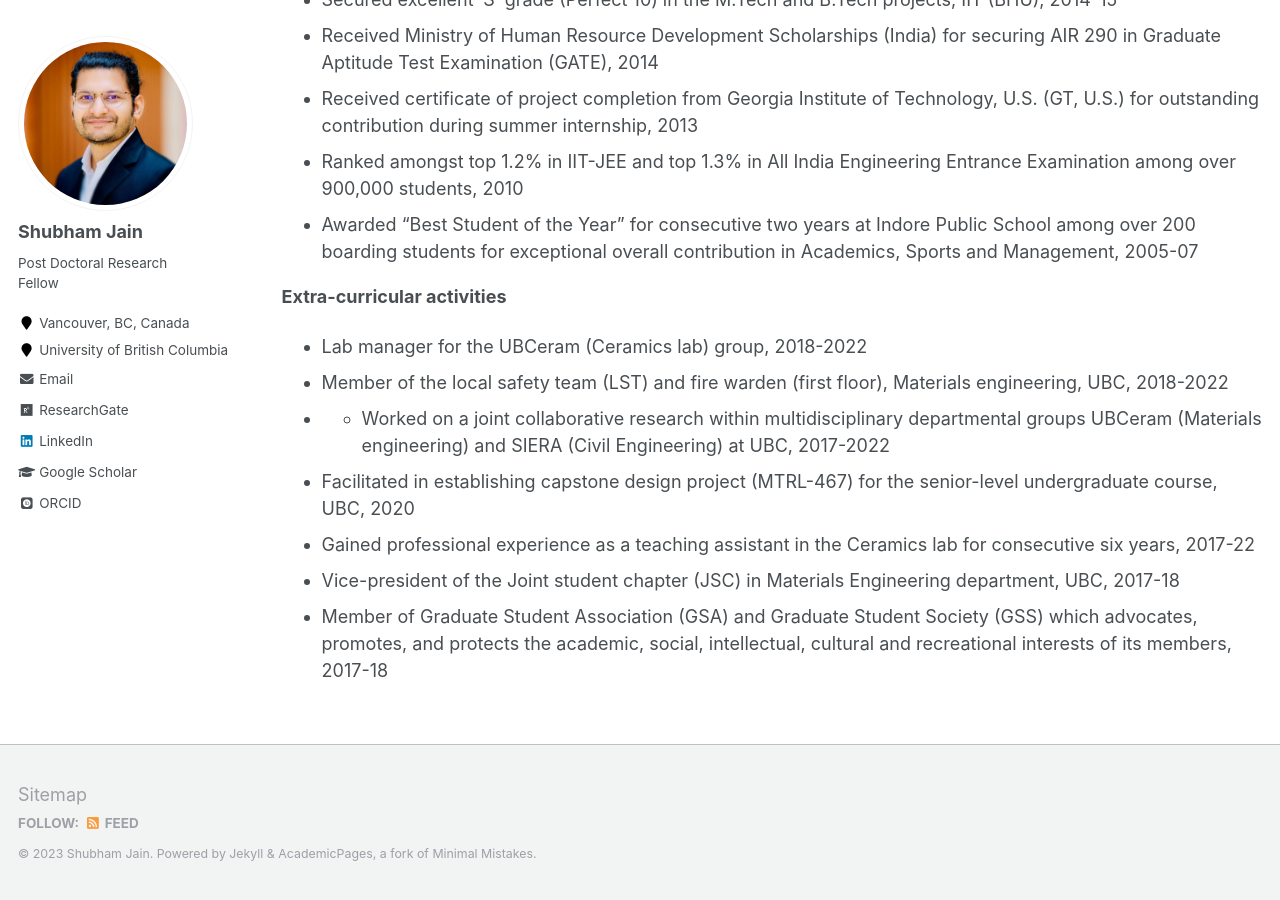
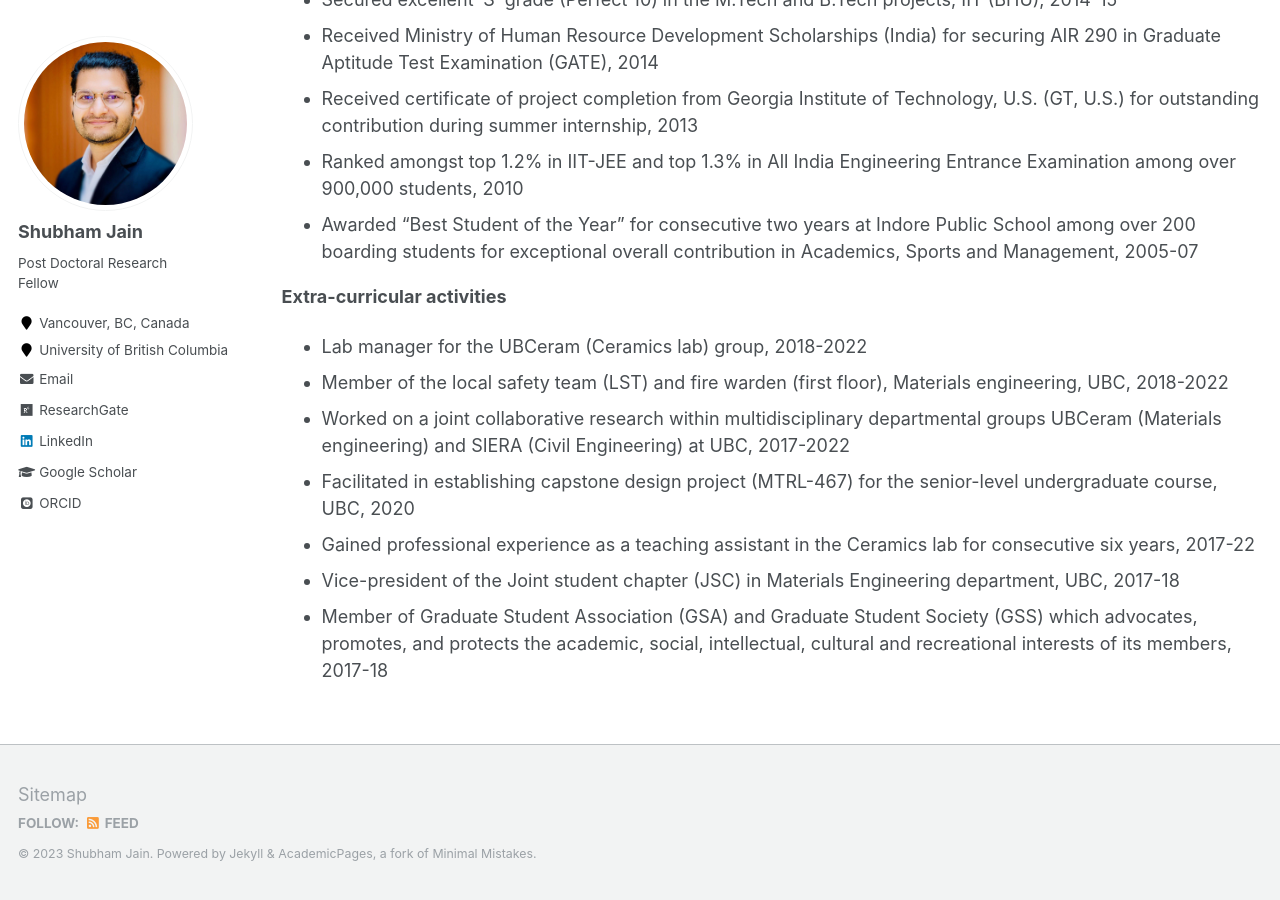
Before and after one commit to shubhamj2611/shubhamj2611.github.io, a Jekyll site: the page built from _pages/achievements.md, in a window 1280 px wide and 900 px high, scrolled down 958 px. Built offline with Jekyll 4.4.1, drawn with Linux system fonts in a browser that asks for light colours; some web fonts are replaced.

```diff
--- a/_pages/achievements.md
+++ b/_pages/achievements.md
@@ -30,7 +30,7 @@ author_profile: true
 
 * Lab manager for the UBCeram (Ceramics lab) group, 2018-2022
 *	Member of the local safety team (LST) and fire warden (first floor), Materials engineering, UBC, 2018-2022
-*	*	Worked on a joint collaborative research within multidisciplinary departmental groups UBCeram (Materials engineering) and SIERA (Civil Engineering) at UBC, 2017-2022
+*	Worked on a joint collaborative research within multidisciplinary departmental groups UBCeram (Materials engineering) and SIERA (Civil Engineering) at UBC, 2017-2022
 *	Facilitated in establishing capstone design project (MTRL-467) for the senior-level undergraduate course, UBC, 2020
 * Gained professional experience as a teaching assistant in the Ceramics lab for consecutive six years, 2017-22
 *	Vice-president of the Joint student chapter (JSC) in Materials Engineering department, UBC, 2017-18
```
